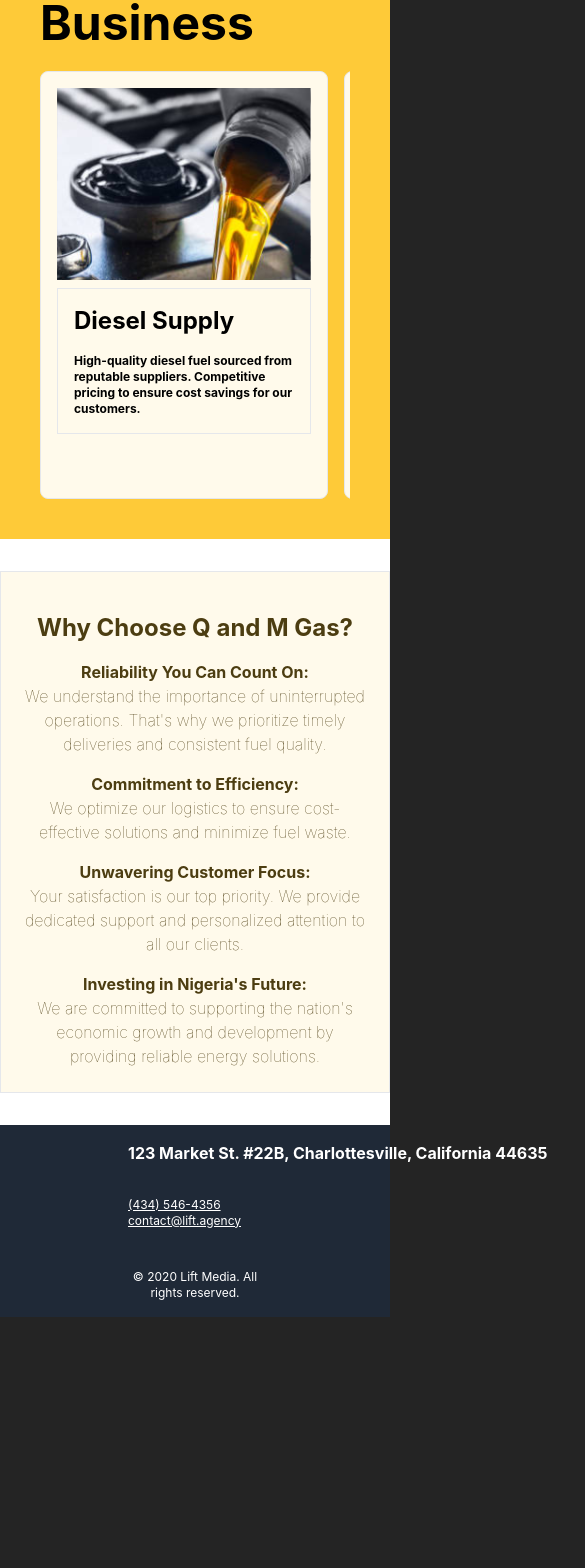
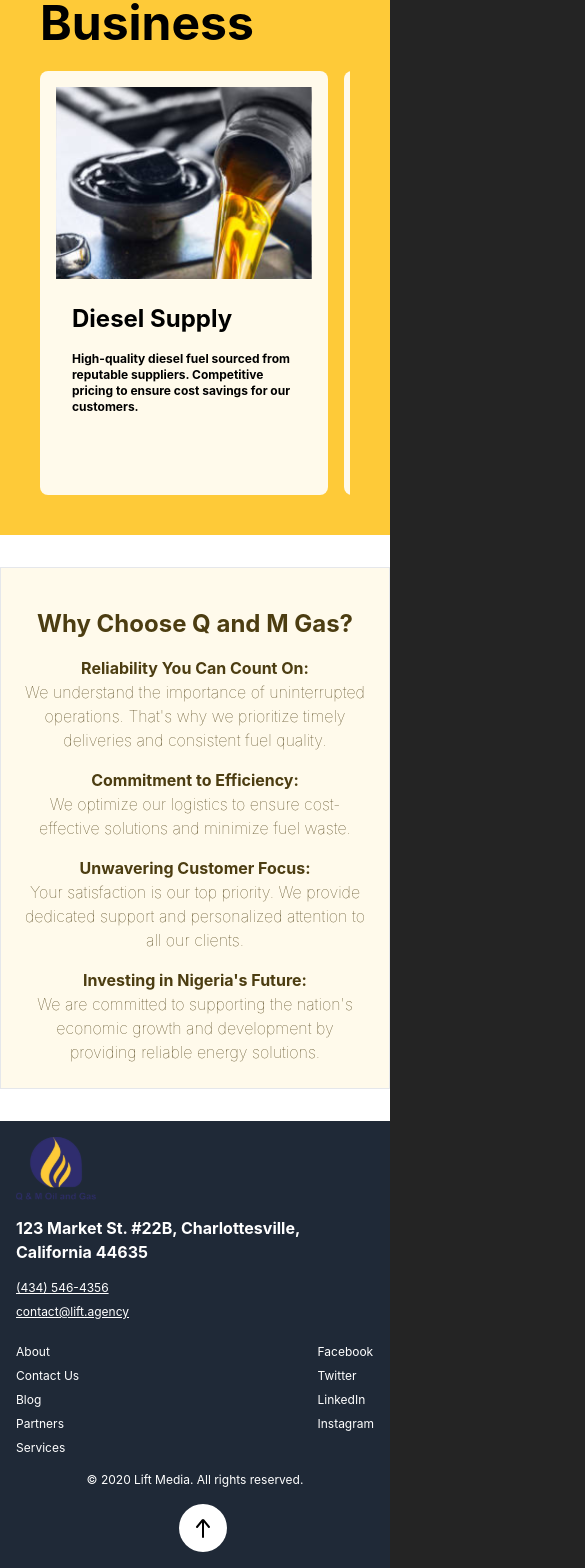
Before and after one commit to qmoil/website, a React (Vite) app: page / in a window 390 px wide. Shown: the part 1542-3110 px from the top of the page, 585 px wide, since content can reach past the window. Before the commit the page ends 2859 px from the top, so only its background shows below. Built offline with nearby package versions, Linux system fonts and the light colour scheme.

Commit message:
made change to the footer and included hover to the nav links and button

```diff
--- a/src/components/Footer.tsx
+++ b/src/components/Footer.tsx
@@ -3,25 +3,23 @@
 
 const Footer = () => {
   return (
-    <footer className="text-xs bottom-0 w-full bg-gray-800 text-white py-4 px-32">
-      <div className="flex justify-between items-center">
-        <div className="w-20">
-          <img src={Logo} alt="Q and M Logo" />
+    <footer className="text-xs bottom-0 w-full bg-gray-800 text-white py-4 px-4 md:px-32">
+      <div className="flex flex-col md:flex-row justify-between justify-start md:items-center">
+        <div className="w-20 mb-4 md:mb-0">
+          <img src={Logo} alt="Q and M Logo" className="max-w-full h-auto" />
         </div>
-        <div className="flex flex-1 justify-center gap-12">
-          <div className="w-[500px]">
-          <p className="text-base font-bold not-italic mb-8">
+        <div className="flex flex-col md:flex-row flex-1 justify-center gap-6 md:gap-12 text-left">
+          <div className="md:w-[500px]">
+            <p className="text-base font-bold not-italic mb-4 md:mb-8">
               123 Market St. #22B, Charlottesville, California 44635
             </p>
-          <div className="flex-col gap-5 ">
+            <div className="flex flex-col gap-2 md:gap-5">
               <p><a href="#" className="underline">(434) 546-4356</a></p>
               <p><a href="#" className="underline">contact@lift.agency</a></p>
             </div>
           </div>
-
-          <div className="flex flex-col items-start gap-5">
-
-            <nav className="flex gap-12">
+          <div className="flex flex-col md:flex-row items-start gap-5">
+            <nav className="flex justify-between  w-full gap-6 md:gap-12">
               <ul className="flex flex-col text-left text-xs space-y-2">
                 <li><a href="#" className="hover:underline">About</a></li>
                 <li><a href="#" className="hover:underline">Contact Us</a></li>
@@ -38,13 +36,22 @@
             </nav>
           </div>
         </div>
-        <div className="flex justify-center items-center bg-white w-16 h-16 rounded-full">
-          <img src={Arrow} alt="Arrow" />
+        <div className="hidden md:block">
+        <div className="flex justify-center items-center bg-white w-12 h-12 md:w-16 md:h-16 rounded-full mt-4 md:mt-0 ml-4">
+          <img src={Arrow} alt="Arrow" className="max-w-full" />
         </div>
         </div>
-      <div className="text-center">
+
+      </div>
+      <div className="text-center mt-4 md:mt-8">
         <p>© 2020 Lift Media. All rights reserved.</p>
       </div>
+      <div className="flex justify-center">
+        <div className="block md:hidden flex justify-center items-center bg-white w-12 h-12 md:w-16 md:h-16 rounded-full mt-4 md:mt-0 ml-4">
+          <img src={Arrow} alt="Arrow" className="max-w-full h-auto" />
+        </div>
+      </div>
+
     </footer>
   );
 };
--- a/src/components/Header.tsx
+++ b/src/components/Header.tsx
@@ -17,10 +17,10 @@
         <div className="flex md:hidden">
           <button
             onClick={toggleMenu}
-            className="text-black focus:outline-none"
+            className="text-black focus:outline-none group"
           >
             <svg
-              className="w-6 h-6"
+              className="w-6 h-6 group-hover:text-[#282491]"
               fill="none"
               stroke="currentColor"
               viewBox="0 0 24 24"
@@ -36,29 +36,20 @@
           </button>
         </div>
         <ul
-          className={`${
-            isOpen ? "flex" : "hidden"
-          } flex-col md:flex md:flex-row gap-6 md:gap-8 lg:gap-12 text-base font-bold absolute md:static top-16 left-0 w-full md:w-auto bg-white md:bg-transparent p-4 md:p-0`}
+          className={`${isOpen ? "flex" : "hidden"} flex-col md:flex md:flex-row gap-6 md:gap-8 lg:gap-12 text-base font-bold absolute md:static top-16 left-0 w-full md:w-auto bg-white md:bg-transparent p-4 md:p-0`}
         >
-          <li>
-            <a href="#" className="hover:underline block md:inline">About</a>
+          <li className="hover-item">
+            <a href="#" className="hover-link block md:inline hover:text-blue-500">About</a>
           </li>
-          <li>
-            <a href="#" className="hover:underline block md:inline">Services</a>
+          <li className="hover-item">
+            <a href="#" className="hover-link block md:inline hover:text-blue-500">Services</a>
           </li>
-          <li>
-            <a href="#" className="hover:underline block md:inline">Contact</a>
+          <li className="hover-item">
+            <a href="#" className="hover-link block md:inline hover:text-blue-500">Contact</a>
           </li>
         </ul>
       </nav>
     </header>
-
-
-
-    // <div className='bg-white w-full h-24 flex justify-between'>
-    //   <div className='bg-black w-5'></div>
-    //   <div className='bg-black w-5'></div>
-    // </div>
   );
 };
 
--- a/src/components/OurBusiness.tsx
+++ b/src/components/OurBusiness.tsx
@@ -32,11 +32,11 @@
       {/* Desktop View */}
       <div className="hidden md:grid md:grid-cols-3 gap-8">
         {ourBusiness.map((business, index) => (
-          <div key={index} className="border bg-[#FFFAEB] p-4 rounded-lg">
+          <div key={index} className="bg-[#FFFAEB] p-4 rounded-lg">
             <div className="mb-2">
               <img src={business.img} alt="" className="w-full h-48 object-cover" />
             </div>
-            <div className='border p-4 font-bold'>
+            <div className=' p-4 font-bold'>
               <h1 className="text-2xl mb-4">{business.h1}</h1>
               <p className='text-xs'>{business.p}</p>
             </div>
@@ -47,11 +47,11 @@
       {/* Mobile View with Horizontal Scrolling */}
       <div className="md:hidden overflow-x-scroll flex">
         {ourBusiness.map((business, index) => (
-          <div key={index} className="inline-block border bg-[#FFFAEB] p-4 rounded-lg mr-4 min-w-72">
+          <div key={index} className="inline-block bg-[#FFFAEB] p-4 rounded-lg mr-4 min-w-72">
             <div className="mb-2">
               <img src={business.img} alt="" className="w-full h-48 object-cover" />
             </div>
-            <div className='border p-4 font-bold'>
+            <div className=' p-4 font-bold'>
               <h1 className="text-2xl mb-4">{business.h1}</h1>
               <p className='text-xs'>{business.p}</p>
             </div>
```
Also changed, not shown: src/styles/OurBusiness.css (+7 -0 lines). Lines whose indentation alone changed are shown as unchanged.
